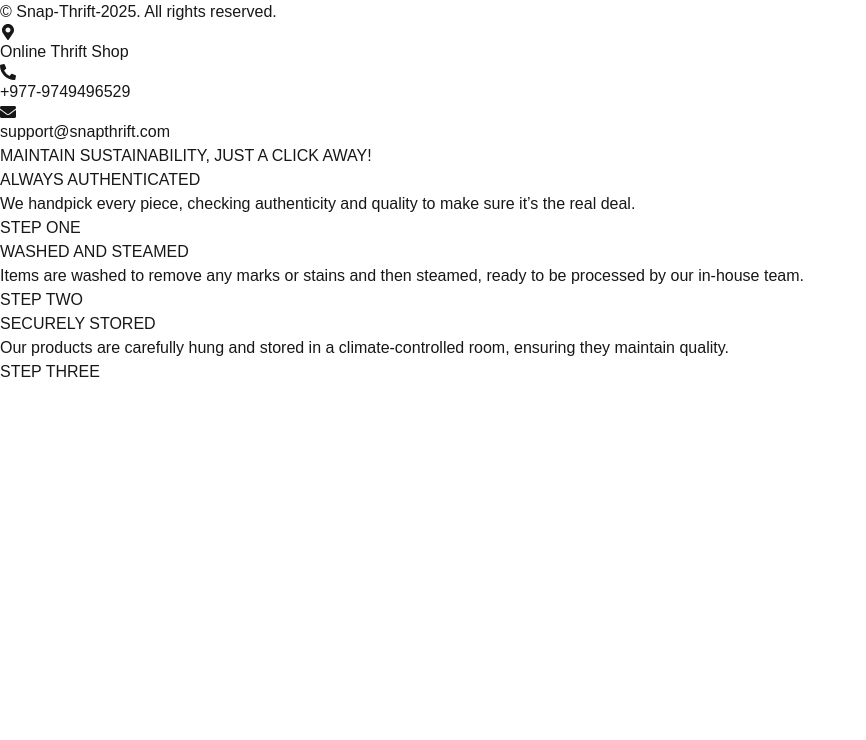
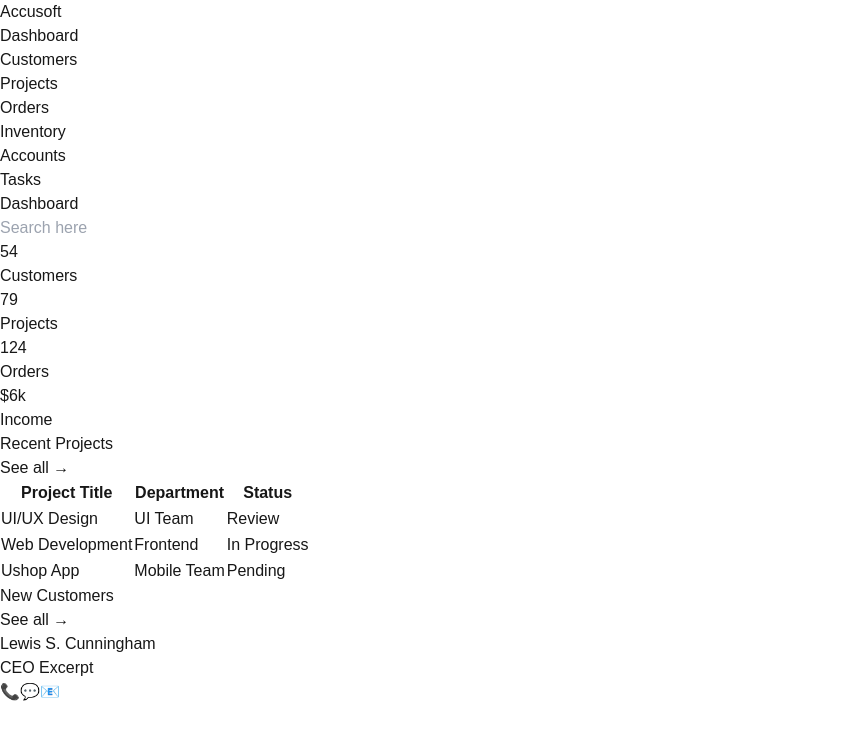
Before and after one commit to NabinaUpadhyaya/snap-thrifting, a Next.js app: page /example in a window 1280 px wide. Shown: the top 740 px of the page, without its empty margins (0-866 px from the left). Built offline with nearby package versions, Linux system fonts and the light colour scheme.

Commit message:
ufff garo vo

```diff
--- a/src/app/components/Header.js
+++ b/src/app/components/Header.js
@@ -29,7 +29,7 @@
         href="/howitworks"
         className="px-4 py-2 text-[#5F41E4] bg-white rounded-md hover:bg-gray-300 flex items-center">
           <AiOutlineShop size={20} className="mr-2" />
-          Start Selling
+          Start Selling'
         </Link>
 
           <Link
@@ -45,7 +45,7 @@
           <Link
   href="/homepage"
   className="text-white hover:text-gray-300">
-    <FiHome size={24} />  {/* Use the home icon */}
+    <FiHome size={24} />
 </Link>
 
       </ul>
--- a/src/app/example/page.js
+++ b/src/app/example/page.js
@@ -3,50 +3,120 @@
 
 const page = ({ product }) => {
   return (
-    <div className="bg-gray-50 py-10">
-    <div className="max-w-7xl mx-auto px-4">
+    <div className="flex h-screen">
+      {/* Sidebar */}
+      <aside className="bg-pink-500 text-white w-64 flex-shrink-0">
+        <div className="p-6">
+          <h1 className="text-2xl font-bold">Accusoft</h1>
+        </div>
+        <nav>
+          <ul>
+            <li className="px-6 py-2 hover:bg-pink-600">Dashboard</li>
+            <li className="px-6 py-2 hover:bg-pink-600">Customers</li>
+            <li className="px-6 py-2 hover:bg-pink-600">Projects</li>
+            <li className="px-6 py-2 hover:bg-pink-600">Orders</li>
+            <li className="px-6 py-2 hover:bg-pink-600">Inventory</li>
+            <li className="px-6 py-2 hover:bg-pink-600">Accounts</li>
+            <li className="px-6 py-2 hover:bg-pink-600">Tasks</li>
+          </ul>
+        </nav>
+      </aside>
 
-     <Footer/>
+      {/* Main Content */}
+      <main className="bg-gray-100 flex-grow p-6">
+        {/* Header */}
+        <header className="flex justify-between items-center mb-6">
+          <h2 className="text-2xl font-bold">Dashboard</h2>
+          <input
+            type="text"
+            placeholder="Search here"
+            className="border px-4 py-2 rounded-lg"
+          />
+        </header>
 
-      {/* Steps Section */}
-      <div className="grid grid-cols-1 md:grid-cols-3 gap-6">
-        {/* Step 1 */}
-        <div className="bg-purple-300 shadow-md rounded-md p-6 text-center">
-
-          <h2 className="text-xl font-bold">ALWAYS AUTHENTICATED</h2>
-          <p className="text-gray-600 mt-2">
-            We handpick every piece, checking authenticity and quality to
-            make sure it’s the real deal.
-          </p>
-          <p className="mt-4 font-semibold text-gray-800">STEP ONE</p>
+        {/* Statistics Cards */}
+        <div className="grid grid-cols-4 gap-4 mb-6">
+          <div className="bg-white p-6 rounded-lg shadow">
+            <h3 className="text-2xl font-bold">54</h3>
+            <p>Customers</p>
+          </div>
+          <div className="bg-white p-6 rounded-lg shadow">
+            <h3 className="text-2xl font-bold">79</h3>
+            <p>Projects</p>
+          </div>
+          <div className="bg-white p-6 rounded-lg shadow">
+            <h3 className="text-2xl font-bold">124</h3>
+            <p>Orders</p>
+          </div>
+          <div className="bg-pink-500 text-white p-6 rounded-lg shadow">
+            <h3 className="text-2xl font-bold">$6k</h3>
+            <p>Income</p>
+          </div>
         </div>
 
-        {/* Step 2 */}
-        <div className="bg-blue-300 shadow-md rounded-md p-6 text-center">
-
-          <h2 className="text-xl font-bold">WASHED AND STEAMED</h2>
-          <p className="text-gray-600 mt-2">
-            Items are washed to remove any marks or stains and then steamed,
-            ready to be processed by our in-house team.
-          </p>
-          <p className="mt-4 font-semibold text-gray-800">STEP TWO</p>
+        {/* Recent Projects */}
+        <div className="bg-white rounded-lg shadow p-6 mb-6">
+          <div className="flex justify-between items-center mb-4">
+            <h3 className="font-bold">Recent Projects</h3>
+            <a href="#" className="text-pink-500">
+              See all →
+            </a>
+          </div>
+          <table className="w-full text-left">
+            <thead>
+              <tr>
+                <th className="pb-4">Project Title</th>
+                <th className="pb-4">Department</th>
+                <th className="pb-4">Status</th>
+              </tr>
+            </thead>
+            <tbody>
+              <tr>
+                <td className="py-2">UI/UX Design</td>
+                <td className="py-2">UI Team</td>
+                <td className="py-2 text-purple-500">Review</td>
+              </tr>
+              <tr>
+                <td className="py-2">Web Development</td>
+                <td className="py-2">Frontend</td>
+                <td className="py-2 text-pink-500">In Progress</td>
+              </tr>
+              <tr>
+                <td className="py-2">Ushop App</td>
+                <td className="py-2">Mobile Team</td>
+                <td className="py-2 text-orange-500">Pending</td>
+              </tr>
+            </tbody>
+          </table>
         </div>
 
-        {/* Step 3 */}
-        <div className="bg-green-300 shadow-md rounded-md p-6 text-center">
+        {/* New Customers */}
+        <div className="bg-white rounded-lg shadow p-6">
+          <div className="flex justify-between items-center mb-4">
+            <h3 className="font-bold">New Customers</h3>
+            <a href="#" className="text-pink-500">
+              See all →
+            </a>
+          </div>
+          <ul>
+            <li className="flex items-center justify-between py-2 border-b">
+              <div>
+                <h4 className="font-bold">Lewis S. Cunningham</h4>
+                <p className="text-sm text-gray-500">CEO Excerpt</p>
+              </div>
+              <div className="flex space-x-2">
+                <button className="p-2 bg-gray-100 rounded-lg">📞</button>
+                <button className="p-2 bg-gray-100 rounded-lg">💬</button>
+                <button className="p-2 bg-gray-100 rounded-lg">📧</button>
+              </div>
+            </li>
+            {/* Add more customer items here */}
+          </ul>
+        </div>
+      </main>
+    </div>
+  );
+};
 
-          <h2 className="text-xl font-bold">SECURELY STORED</h2>
-          <p className="text-gray-600 mt-2">
-            Our products are carefully hung and stored in a climate-controlled
-            room, ensuring they maintain quality.
-          </p>
-          <p className="mt-4 font-semibold text-gray-800">STEP THREE</p>
-        </div>
-      </div>
-    </div>
-  </div>
-
-  )
-}
 
 export default page
```
Also changed, not shown: src/app/aboutus/page.js (+38 -6 lines), src/app/adminpage/page.js (+17 -27 lines), src/app/page.js (+23 -13 lines), public/image/sustainablestyle.jpg (renamed from public/image/sustainable style.jpg).
